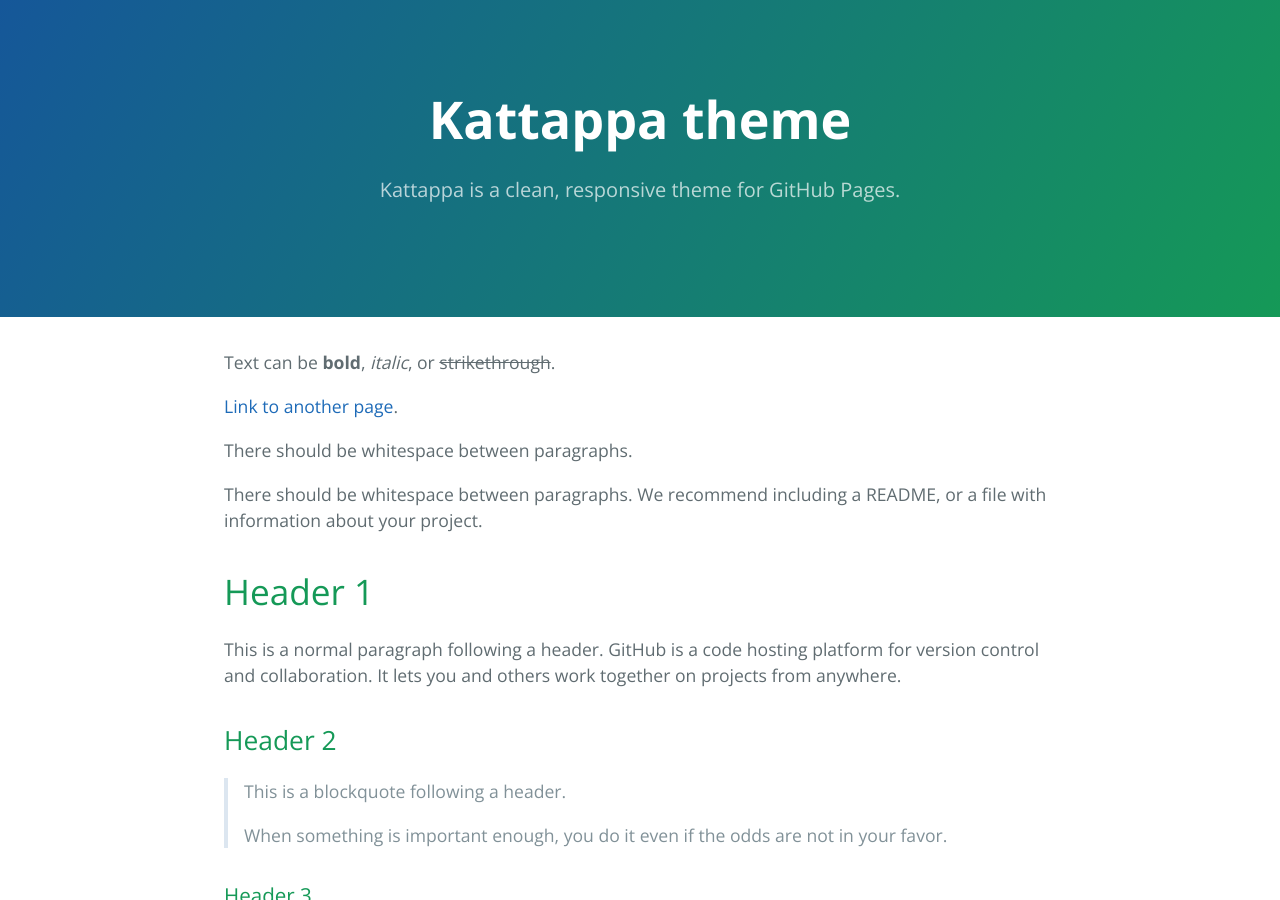
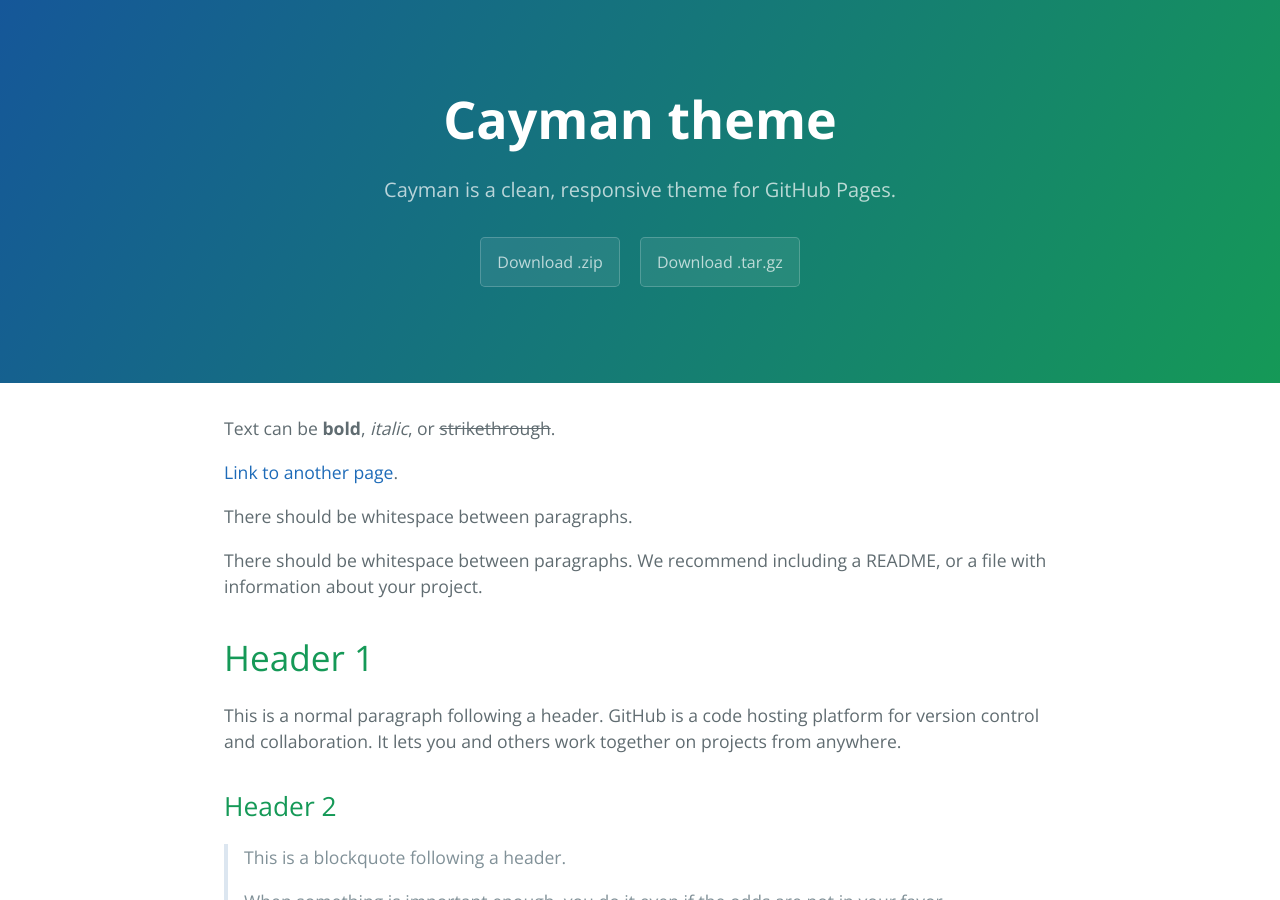
Before and after one commit to zakirhussain/Kattappa, a Jekyll site: the page built from index.md, in a window 1280 px wide and 900 px high. Built offline with Jekyll 4.4.1, drawn with Linux system fonts in a browser that asks for light colours.

Commit message:
Update _config.yml

```diff
--- a/_config.yml
+++ b/_config.yml
@@ -1,7 +1,7 @@
-title: Kattappa theme
-description: Kattappa is a clean, responsive theme for GitHub Pages.
-show_downloads: false
+title: Cayman theme
+description: Cayman is a clean, responsive theme for GitHub Pages.
+show_downloads: true
 google_analytics:
-theme: kattappa-theme
+theme: jekyll-theme-cayman
 url: zakirhussain.github.io
 baseurl: /Kattappa
```
